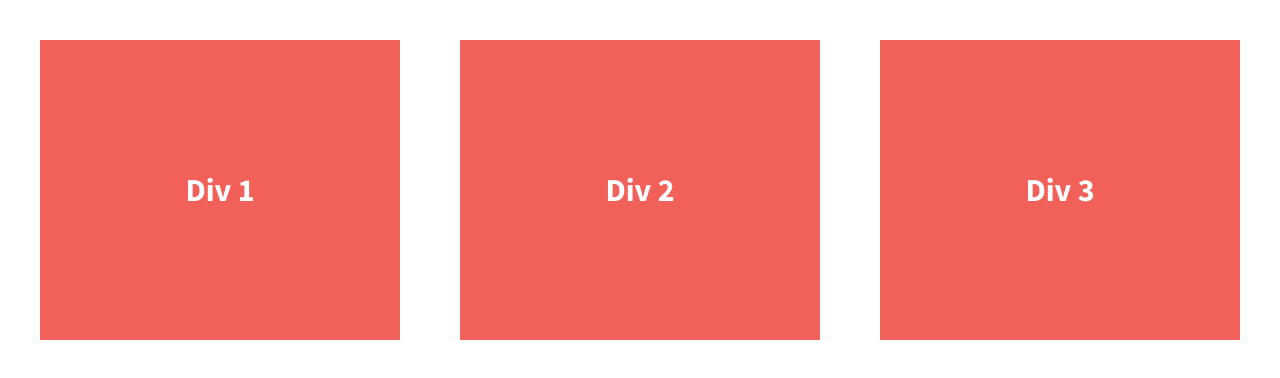
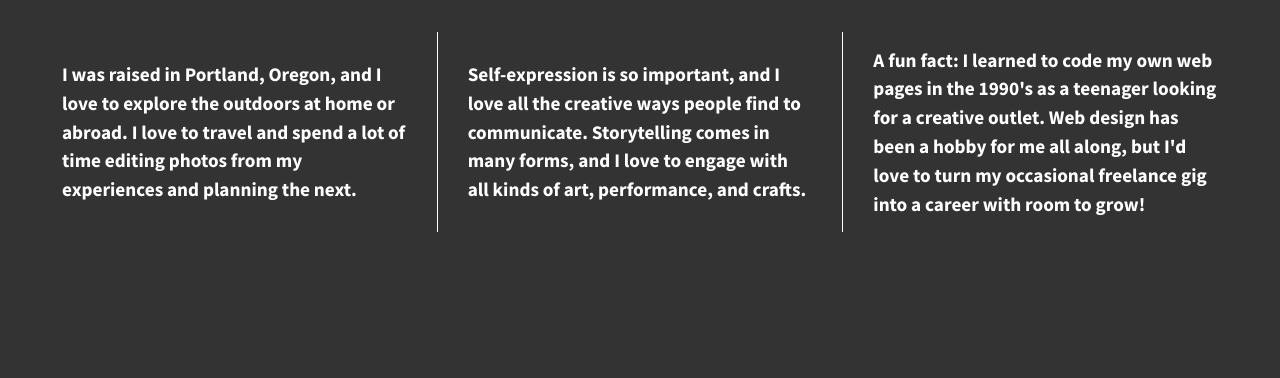
Before and after one commit to ltlbrd/divs-flexbox-2023, a plain HTML site: page index.html in a window 1280 px wide. Drawn offline with nearby package versions, Linux system fonts and the light colour scheme.

Commit message:
updated background to dark gray, added content to div boxes, made a little border between containers

```diff
--- a/css/main.css
+++ b/css/main.css
@@ -97,14 +97,13 @@ textarea {
 
 
 html {
-  background-color: #fff;
+    background-color: #333;
     height: 100%;
 }
 
 body {
     font-family: 'Source Sans Pro', sans-serif;
     padding: 2em;
-  font-size: 1.25em;
     height: 100%;
 }
 
@@ -115,20 +114,25 @@ body {
     justify-content: space-between;
 }
 
-.div-1, .div-2, .div-3 {
+.div-1,
+.div-2,
+.div-3 {
     /*give the divs a width of 30%, add display:flex, set justify-content and align-items to center*/
     color: #fff;
     line-height: 1.5em;
-  font-size: 1.6em;
-  background-color: #f16059;
-  height: 300px;
+    font-size: 1.2em;
+    height: 200px;
     display: flex;
     width: 30%;
     justify-content: center;
     align-items: center;
+    padding: 0 30px;
 }
 
-
+.div-2 {
+    border-left: solid white 1px;
+    border-right: solid white 1px;
+}
 
 
 /* ==========================================================================
@@ -197,8 +201,10 @@ body {
 
 .clearfix:before,
 .clearfix:after {
-    content: " "; /* 1 */
-    display: table; /* 2 */
+    content: " ";
+    /* 1 */
+    display: table;
+    /* 2 */
 }
 
 .clearfix:after {
@@ -225,11 +231,13 @@ body {
    ========================================================================== */
 
 @media print {
+
     *,
     *:before,
     *:after {
         background: transparent !important;
-        color: #000 !important; /* Black prints faster:
+        color: #000 !important;
+        /* Black prints faster:
                                    http://www.sanbeiji.com/archives/953 */
         box-shadow: none !important;
         text-shadow: none !important;
--- a/index.html
+++ b/index.html
@@ -23,13 +23,13 @@
 
         <section class="wrapper">
             <div class="div-1">
-                Div 1
+                <p>I was raised in Portland, Oregon, and I love to explore the outdoors at home or abroad. I love to travel and spend a lot of time editing photos from my experiences and planning the next.</p>
             </div>
             <div class="div-2">
-                Div 2
+                <p>Self-expression is so important, and I love all the creative ways people find to communicate. Storytelling comes in many forms, and I love to engage with all kinds of art, performance, and crafts.</p>
             </div>
             <div class="div-3">
-                Div 3
+                <p>A fun fact: I learned to code my own web pages in the 1990's as a teenager looking for a creative outlet. Web design has been a hobby for me all along, but I'd love to turn my occasional freelance gig into a career with room to grow!</p>
             </div>
         </section>
 
```
Lines whose indentation alone changed are shown as unchanged.
